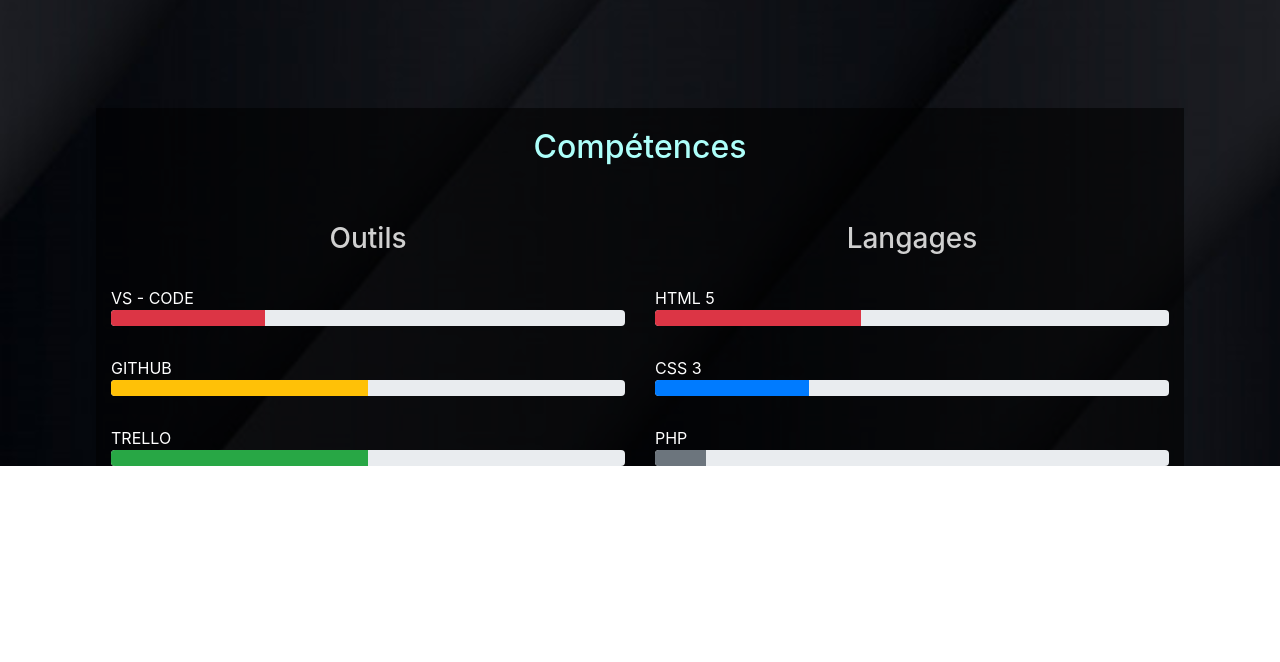
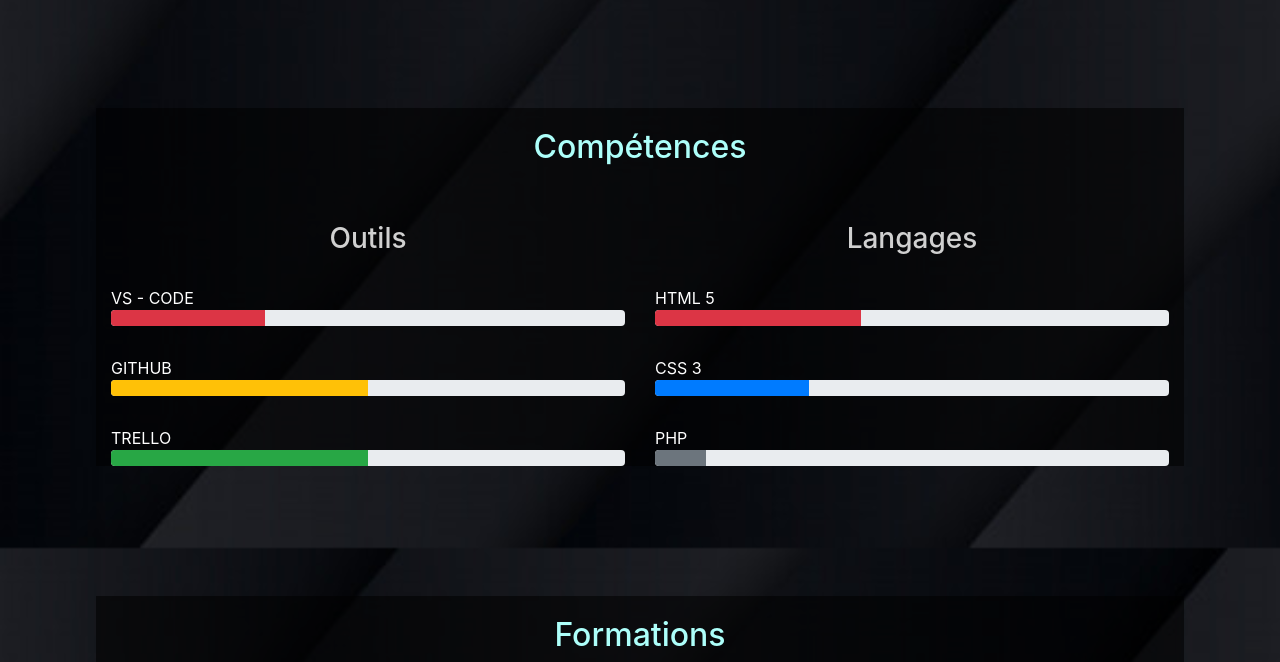
Before and after one commit to MickaelBoulanger/mickaelboulanger.github.io, a plain HTML site: page index.html in a window 1280 px wide. Shown: the part 1052-1714 px from the top of the page. Before the commit the page ends 1518 px from the top, so only its background shows below. Drawn offline with nearby package versions, Linux system fonts and the light colour scheme.

Commit message:
debut form

```diff
--- a/assets/css/style.css
+++ b/assets/css/style.css
@@ -27,15 +27,18 @@ h2{
 }
                                     /* competences */
 .skill1,.skill2,.skill3,.skill4,.skill5,.skill6{
-    margin-top: 30px
-}
-.progress1{
-    color: aqua
+    margin-top: 30px;
+
 }
 h3{
     color: rgba(213, 213, 213, 0.975);
 }
 
+
+                                    /* exp */
+
+
+
                                     /* media fond ecran */
 
 
--- a/index.html
+++ b/index.html
@@ -143,7 +143,15 @@
                 </div>
             </div>
         </div>
-
+                                <!-- fin competences -->
+                                <!-- debut formations et experiences -->
+        <div class="container-fluid">
+            <div id="exp" class="row rounded">
+                <div class="col-12 text-center text-md-center">
+                <h2>Formations</h2>
+                </div>
+            </div>
+        </div>
 
 
 
```
